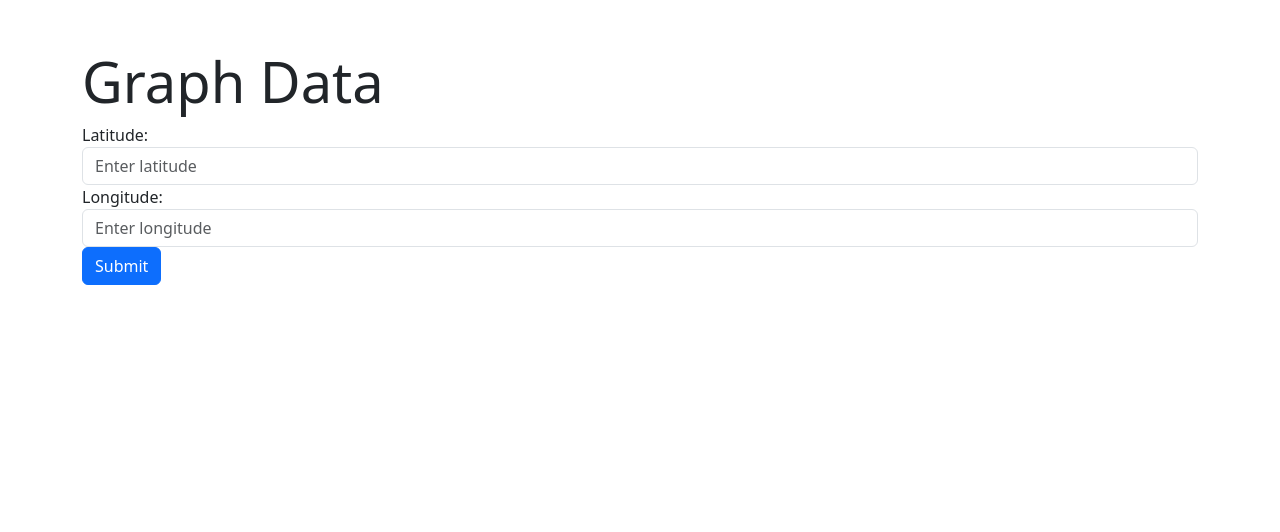
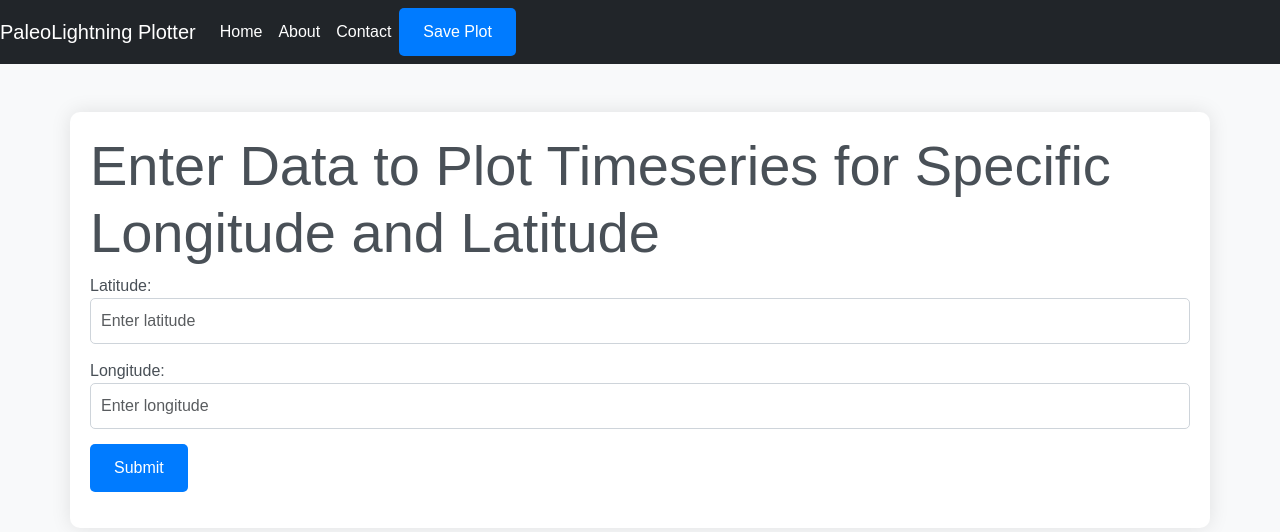
Before and after one commit to AndrewOOndara/lightning_webapp, a Django app: page /index/ in a window 1280 px wide. Shown: the top 532 px of the page. Run offline with Django 4.2, Linux system fonts and the light colour scheme.

```diff
--- a/lightning_webapp/settings.py
+++ b/lightning_webapp/settings.py
@@ -11,6 +11,8 @@ https://docs.djangoproject.com/en/4.2/ref/settings/
 """
 
 from pathlib import Path
+import os
+
 
 # Build paths inside the project like this: BASE_DIR / 'subdir'.
 BASE_DIR = Path(__file__).resolve().parent.parent
@@ -110,7 +112,8 @@ USE_TZ = True
 # Static files (CSS, JavaScript, Images)
 # https://docs.djangoproject.com/en/4.2/howto/static-files/
 
-STATIC_URL = "static/"
+STATIC_URL = "/static/"
+STATIC_ROOT = os.path.join(BASE_DIR, 'static')
 
 # Default primary key field type
 # https://docs.djangoproject.com/en/4.2/ref/settings/#default-auto-field
--- a/lightningapp/static/starter-template.css
+++ b/lightningapp/static/starter-template.css
@@ -1,7 +1,72 @@
+/* Custom CSS for the modern look */
+
 body {
-  padding-top: 50px;
+  font-family: 'Arial', sans-serif;
+  background-color: #f8f9fa;
+  color: #495057;
 }
-.starter-template {
-  padding: 40px 15px;
-  text-align: center;
+
+.container {
+  margin-top: 50px;
+  padding: 20px;
+  background-color: #ffffff;
+  border-radius: 10px;
+  box-shadow: 0 0 20px rgba(0, 0, 0, 0.1);
 }
+
+.navbar {
+  background-color: #007bff;
+}
+
+.save-plot-btn {
+  position: absolute;
+  top: 20px;
+  right: 20px;
+  background-color: #00ff26;
+}
+
+.navbar-brand, .navbar-nav .nav-link {
+  color: #ffffff;
+}
+
+.navbar-nav .nav-link:hover {
+  color: #ffffff;
+}
+
+.form-group input[type="text"] {
+  border: 1px solid #ced4da;
+  border-radius: 5px;
+  padding: 10px;
+  width: 100%;
+  margin-bottom: 15px;
+}
+
+.btn-primary {
+  background-color: #007bff;
+  border: none;
+  padding: 12px 24px;
+  border-radius: 5px;
+  cursor: pointer;
+  transition: background-color 0.3s ease;
+}
+
+.btn-primary:hover {
+  background-color: #0056b3;
+}
+
+#plot-container {
+  margin-top: 30px;
+}
+
+/* Loading spinner */
+.spinner-border {
+  display: none;
+  margin-top: 20px;
+}
+
+/* Responsive styles */
+@media (max-width: 768px) {
+  .container {
+      margin-top: 20px;
+  }
+}
--- a/lightningapp/templates/index.html
+++ b/lightningapp/templates/index.html
@@ -1,3 +1,5 @@
+{% load static %}
+
 <!DOCTYPE html>
 <html lang="en">
 <head>
@@ -5,12 +7,36 @@
 
     <!-- Link Bootstrap CSS from a CDN or your static files -->
     <link rel="stylesheet" href="https://cdn.jsdelivr.net/npm/bootstrap@5.3.0/dist/css/bootstrap.min.css">
+    <link href="{% static 'starter-template.css' %}" rel="stylesheet">
 
 </head>
 <body>
     {% block content %}
+
+    <nav class="navbar navbar-expand-lg navbar-dark bg-dark">
+        <a class="navbar-brand" href="#">PaleoLightning Plotter</a>
+        <button class="navbar-toggler" type="button" data-toggle="collapse" data-target="#navbarNav"
+                aria-controls="navbarNav" aria-expanded="false" aria-label="Toggle navigation">
+            <span class="navbar-toggler-icon"></span>
+        </button>
+        <div class="collapse navbar-collapse" id="navbarNav">
+            <ul class="navbar-nav ml-auto">
+                <li class="nav-item">
+                    <a class="nav-link" href="#">Home</a>
+                </li>
+                <li class="nav-item">
+                    <a class="nav-link" href="#">About</a>
+                </li>
+                <li class="nav-item">
+                    <a class="nav-link" href="#">Contact</a>
+                </li>
+            </ul>
+            <button class="btn btn-primary" id="save-plot-btn" onclick="savePlot()">Save Plot</button>
+        </div>
+    </nav>
+
     <div class="container mt-5">
-        <h1 class="display-4">Graph Data</h1>
+        <h4 class="display-4">Enter Data to Plot Timeseries for Specific Longitude and Latitude</h4>
         <form id="data-form">
             <div class="form-group">
                 <label for="latitude">Latitude:</label>
```
